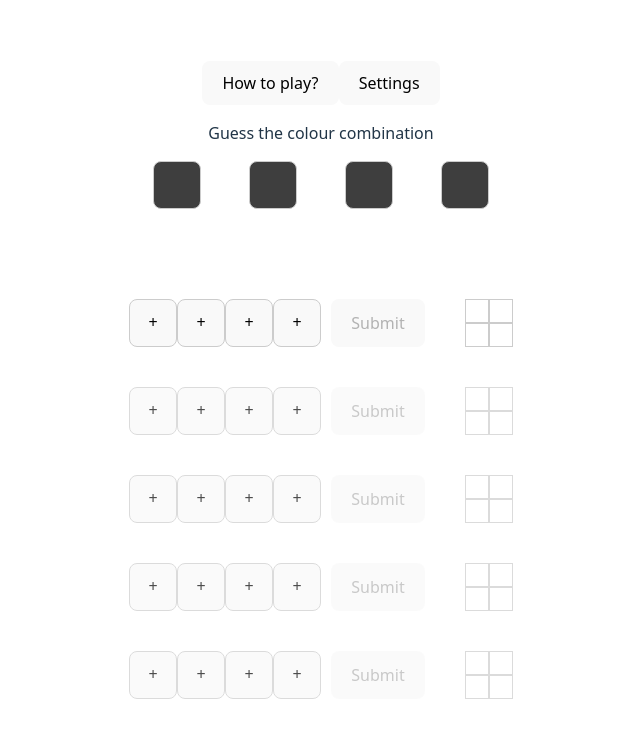
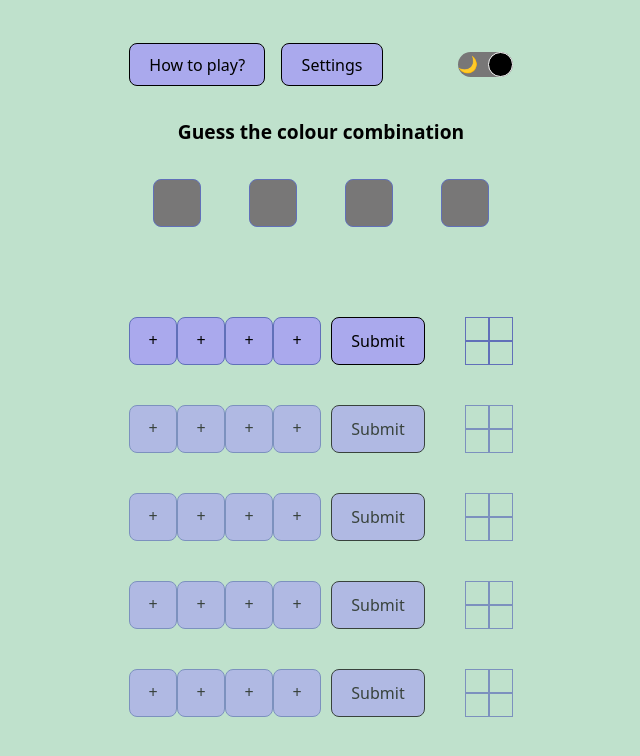
Before and after one commit to VeraNemedyVarga/colour-guess, a React (Vite) app: page / in a window 1280 px wide. Shown: the top 756 px of the page, without its empty margins (319-959 px from the left). Built offline with nearby package versions, Linux system fonts and the light colour scheme.

Commit message:
Implemented dark-light colour theme

```diff
--- a/src/App.css
+++ b/src/App.css
@@ -4,6 +4,17 @@
   padding: 2rem;
   text-align: center;
   box-sizing: border-box;
+}
+
+.title {
+  font-weight: 700;
+  margin: 2rem 0;
+  font-size: 1.2rem;
+}
+
+.game-result-header {
+  font-weight: 700;
+  font-size: 1.2rem;
 }
 
 .closed {
@@ -36,7 +47,6 @@
   text-align: left;
 }
 
-
 .colour-name::after {
   content: ', ';
 }
@@ -53,3 +63,18 @@
   display: inline-flex;
   align-items: center;
 }
+
+.header {
+  display: flex;
+  justify-content: flex-start;
+  align-items: center;
+}
+
+.how-to-button {
+  margin-right: 1rem;
+}
+
+.toggle {
+  display: flex;
+  margin-left: auto;
+}
--- a/src/App.tsx
+++ b/src/App.tsx
@@ -5,6 +5,7 @@ import HowToOverlay from './HowToOverlay/HowToOverlay';
 import SettingsOverlay from './SettingsOverlay/SettingsOverlay';
 import useOutsideClickHandler from './hooks/useOutsideClickHandler';
 import useLocalStorage from './hooks/useLocalStorage';
+import Toggle from './Toggle/Toggle';
 
 function App() {
   const { getItem } = useLocalStorage();
@@ -64,11 +65,16 @@ function App() {
             setSettingsOpened={setSettingsOpened}
           />
         </div>
-        <div>
-          <button onClick={handleHowToOpen}>How to play?</button>
-          <button onClick={handleSettingsOpen}>Settings</button>
+        <div className="header">
+          <button className="how-to-button" onClick={handleHowToOpen}>
+            How to play?
+          </button>
+          <button className="settings-button" onClick={handleSettingsOpen}>
+            Settings
+          </button>
+          <Toggle />
         </div>
-        <p>Guess the colour combination</p>
+        <p className="title">Guess the colour combination</p>
       </div>
 
       <Board
--- a/src/Board/Board.css
+++ b/src/Board/Board.css
@@ -28,8 +28,8 @@
 
 .master-row__colour-cell {
   display: flex;
-  background-color: #3E3E3E;
-  border: 1px solid #ccc;
+  background-color: var(--color-master-card-back);
+  border: 1px solid var(--color-border);
   border-radius: 8px;
   height: 48px;
   width: 48px;
--- a/src/FeedbackRow/FeedbackRow.css
+++ b/src/FeedbackRow/FeedbackRow.css
@@ -5,7 +5,7 @@
 }
 
 .feedback-row__colour-cell {
-  border: 1px solid #ccc;
+  border: 1px solid var(--color-border);
   padding: 10px;
   width: 24px;
   height: 24px;
--- a/src/PlayerRow/PlayerRow.css
+++ b/src/PlayerRow/PlayerRow.css
@@ -26,13 +26,13 @@
 }
 
 .speed-dial.open {
-  border-color: white;
+  border-color: var(--color-border);
 }
 
 /* speed dial */
 .speed-dial__trigger-cell {
   display: flex;
-  border: 1px solid #ccc;
+  border: 1px solid var(--color-border);
   border-radius: 8px;
   padding: 10px;
   height: 48px;
@@ -56,7 +56,7 @@
   margin-top: -60px;
   margin-left: 49px;
 
-  background-color: gray;
+  background-color: var(--color-master-card-back);
   padding: 5px;
   border-radius: 8px;
 }
--- a/src/SettingsOverlay/SettingsOverlay.css
+++ b/src/SettingsOverlay/SettingsOverlay.css
@@ -17,7 +17,7 @@ input[type="number"] {
   width: 50px;
   height: 25px;
   border-radius: 5px;
-  border: 1px solid #ccc;
+  border: 1px solid var(--color-border);
   padding: 5px;
 }
 
@@ -26,6 +26,6 @@ input[type="checkbox"] {
   width: 25px;
   height: 25px;
   border-radius: 5px;
-    border: 1px solid #ccc;
-    padding: 5px;
+  border: 1px solid var(--color-border);
+  padding: 5px;
 }
--- /dev/null
+++ b/src/Toggle/Toggle.css
@@ -0,0 +1,31 @@
+.toggle {
+  width: 55px;
+  border-radius: 15px;
+  height: 25px;
+  background-color: var(--color-master-card-back);
+  position: relative;
+  cursor: pointer;
+}
+
+.toggle__icon.light {
+  margin-left: auto;
+}
+
+.toggle__slider {
+  background-color: #000;
+  height: 25px;
+  width: 25px;
+  border-radius: 50px;
+  border: 1px solid #fff;
+  position: absolute;
+  top: 0;
+  transition: all .3s ease;
+}
+
+.toggle.dark .toggle__slider {
+  transform: translateX(0);
+}
+
+.toggle.light .toggle__slider {
+  transform: translateX(120%);
+}
--- /dev/null
+++ b/src/Toggle/Toggle.tsx
@@ -0,0 +1,37 @@
+import { useEffect, useState } from 'react';
+import './Toggle.css';
+
+const Toggle = () => {
+  const [light, setLight] = useState(true);
+  const toggle = () => {
+    setLight(!light);
+  };
+
+  const systemPreference = window.matchMedia(
+    '(prefers-color-scheme: dark)'
+  ).matches;
+
+  useEffect(() => {
+    setLight(!systemPreference);
+  }, [systemPreference]);
+
+  useEffect(() => {
+    if (!light) {
+      document.body.classList.remove('light');
+      document.body.classList.add('dark');
+    } else {
+      document.body.classList.remove('dark');
+      document.body.classList.add('light');
+    }
+  }, [light]);
+
+  return (
+    <div className={`toggle ${light ? 'light' : 'dark'}`} onClick={toggle}>
+      <span className="toggle__icon dark">🌙</span>
+      <span className="toggle__icon light">🔆</span>
+      <div className="toggle__slider"></div>
+    </div>
+  );
+};
+
+export default Toggle;
--- a/src/hooks/useLocalStorage.ts
+++ b/src/hooks/useLocalStorage.ts
@@ -3,7 +3,7 @@ const useLocalStorage = () => {
     try {
       window.localStorage.setItem(key, JSON.stringify(value));
     } catch (error) {
-      console.log(error);
+      console.warn(error);
     }
   };
 
@@ -12,7 +12,7 @@ const useLocalStorage = () => {
       const item = window.localStorage.getItem(key);
       return item ? JSON.parse(item) : defaultValue;
     } catch (error) {
-      console.log(error);
+      console.warn(error);
       return defaultValue;
     }
   };
--- a/src/index.css
+++ b/src/index.css
@@ -17,13 +17,66 @@
   box-sizing: border-box;
 }
 
+/* LIGHT THEME */
+body.light {
+
+  --color-font: #000;
+  --color-body-background: #bfe1cc;
+  --color-button: #aaa9ed;
+  --color-master-card-back: #787777;
+  --color-border: #6170b9;
+  --color-accent: #535bf2;
+
+
+  color: var(--color-font);
+  background-color: var(--color-body-background);
+}
+
+body.light a:hover,
+body.light button:hover {
+  color: var(--color-accent);
+}
+
+body.light button {
+  color: var(--color-font);
+  background-color: var(--color-button);
+}
+/* LIGHT THEME */
+
+
+/* DARK THEME */
+body.dark {
+
+  --color-font: #e7e7e7;
+  --color-body-background: #213547;
+  --color-button: #aaa9ed;
+  --color-master-card-back: #787777;
+  --color-border: #6170b9;
+  --color-accent: #535bf2;
+
+
+  color: var(--color-font);
+  background-color: var(--color-body-background);
+}
+
+body.dark a:hover,
+body.dark button:hover {
+  color: var(--color-accent);
+}
+
+body.dark button {
+  color: var(--color-font);
+  background-color: var(--color-background);
+}
+/* DARK THEME */
+
 a {
   font-weight: 500;
-  color: #646cff;
+  color: var(--color-accent);
   text-decoration: inherit;
 }
 a:hover {
-  color: #535bf2;
+  color: var(--color-accent);
 }
 
 body {
@@ -41,32 +94,18 @@ h1 {
 
 button {
   border-radius: 8px;
-  border: 1px solid transparent;
+    border: 1px solid var(--color-font);
   padding: 0.6em 1.2em;
   font-size: 1em;
   font-weight: 500;
   font-family: inherit;
-  background-color: #1a1a1a;
   cursor: pointer;
   transition: border-color 0.25s;
 }
 button:hover {
-  border-color: #646cff;
+  border-color: var(--color-border);
 }
 button:focus,
 button:focus-visible {
   outline: 4px auto -webkit-focus-ring-color;
 }
-
-@media (prefers-color-scheme: light) {
-  :root {
-    color: #213547;
-    background-color: #ffffff;
-  }
-  a:hover {
-    color: #747bff;
-  }
-  button {
-    background-color: #f9f9f9;
-  }
-}
```
